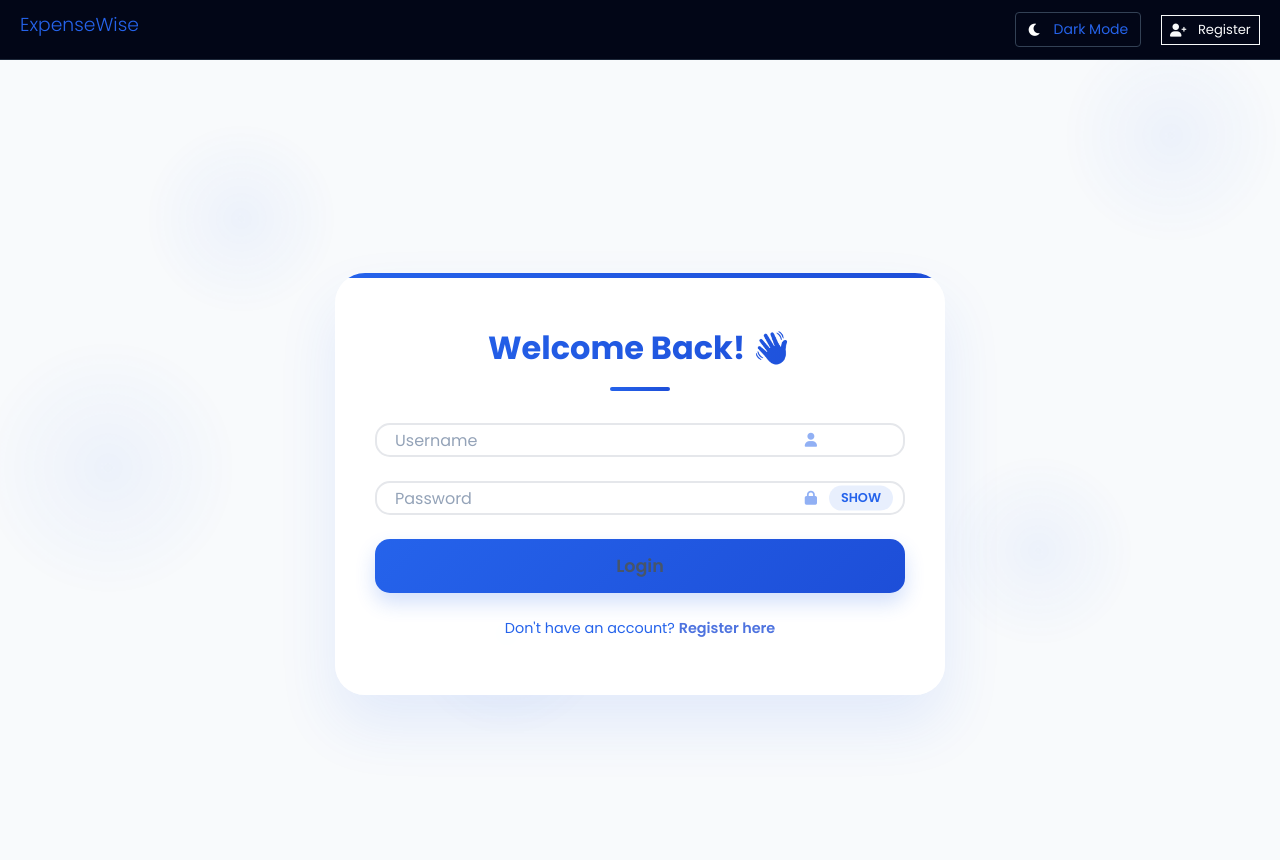
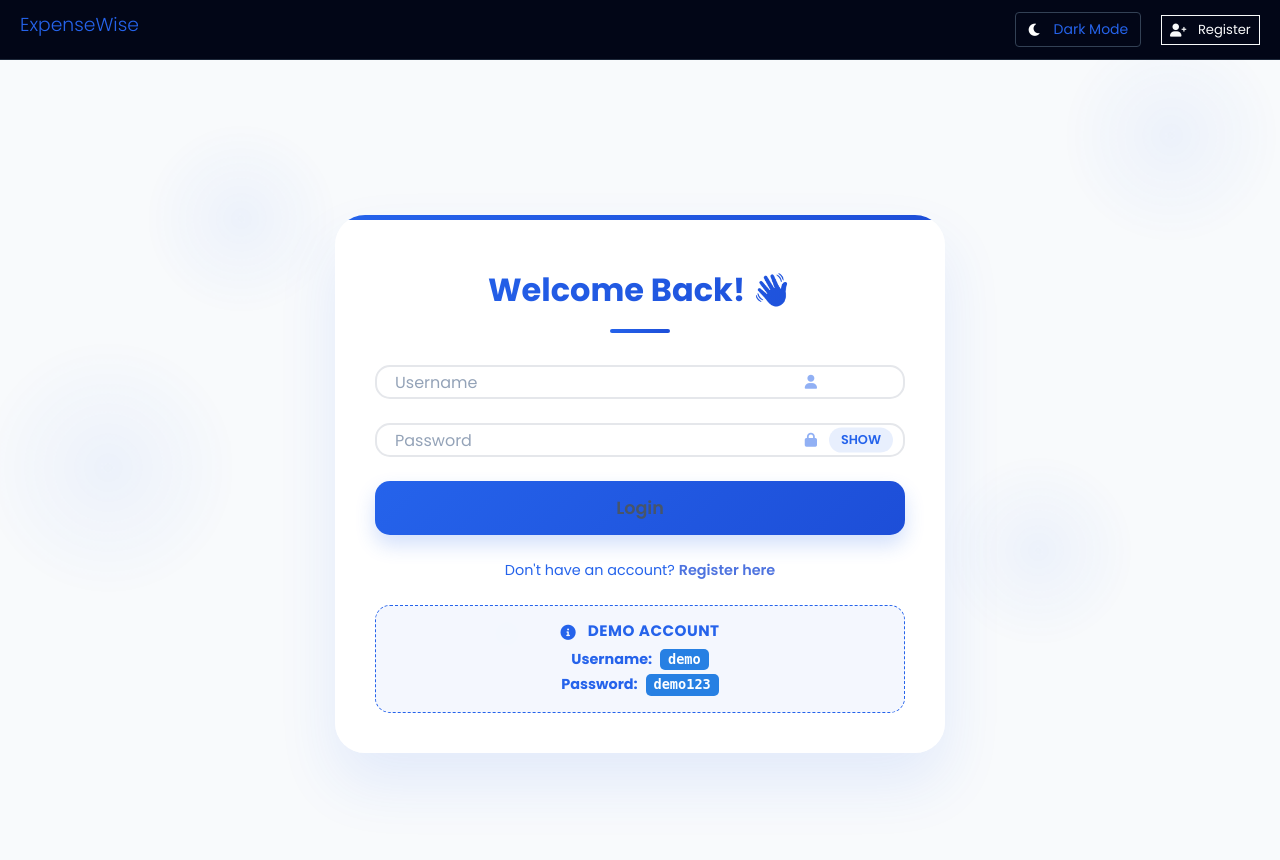
Before and after one commit to SWASI-MKS/smart-expenses-tracker-using-ml, a Django app: page /login/ in a window 1280 px wide. Run offline with Django 4.2, Linux system fonts and the light colour scheme; some libraries are stand-ins or nearby versions.

Commit message:
Add demo account credentials card to login page for easier user onboarding

```diff
--- a/templates/authentication/login.html
+++ b/templates/authentication/login.html
@@ -646,6 +646,19 @@
                     </p>
                 </form>
 
+                <!-- Demo Account info card -->
+                <div class="demo-account-card mt-4 p-3 text-center" style="border-radius: 15px; border: 1.5px dashed var(--primary); background: rgba(37, 99, 235, 0.05); animation: fadeInUp 0.6s ease 0.5s both;">
+                    <h6 class="font-weight-bold mb-2" style="color: var(--primary); font-size: 0.95rem; letter-spacing: 0.5px; text-transform: uppercase; margin: 0 0 8px 0;">
+                        <i class="fas fa-info-circle mr-1"></i> Demo Account
+                    </h6>
+                    <p class="mb-1" style="font-size: 0.9rem; color: var(--text-primary); margin: 0 0 4px 0;">
+                        <strong>Username:</strong> <span class="badge bg-primary text-white px-2 py-1 ml-1" style="font-family: monospace; font-size: 0.85rem; border-radius: 5px; display: inline-block;">demo</span>
+                    </p>
+                    <p class="mb-0" style="font-size: 0.9rem; color: var(--text-primary); margin: 0;">
+                        <strong>Password:</strong> <span class="badge bg-primary text-white px-2 py-1 ml-1" style="font-family: monospace; font-size: 0.85rem; border-radius: 5px; display: inline-block;">demo123</span>
+                    </p>
+                </div>
+
             </div>
         </div>
     </div>
```
